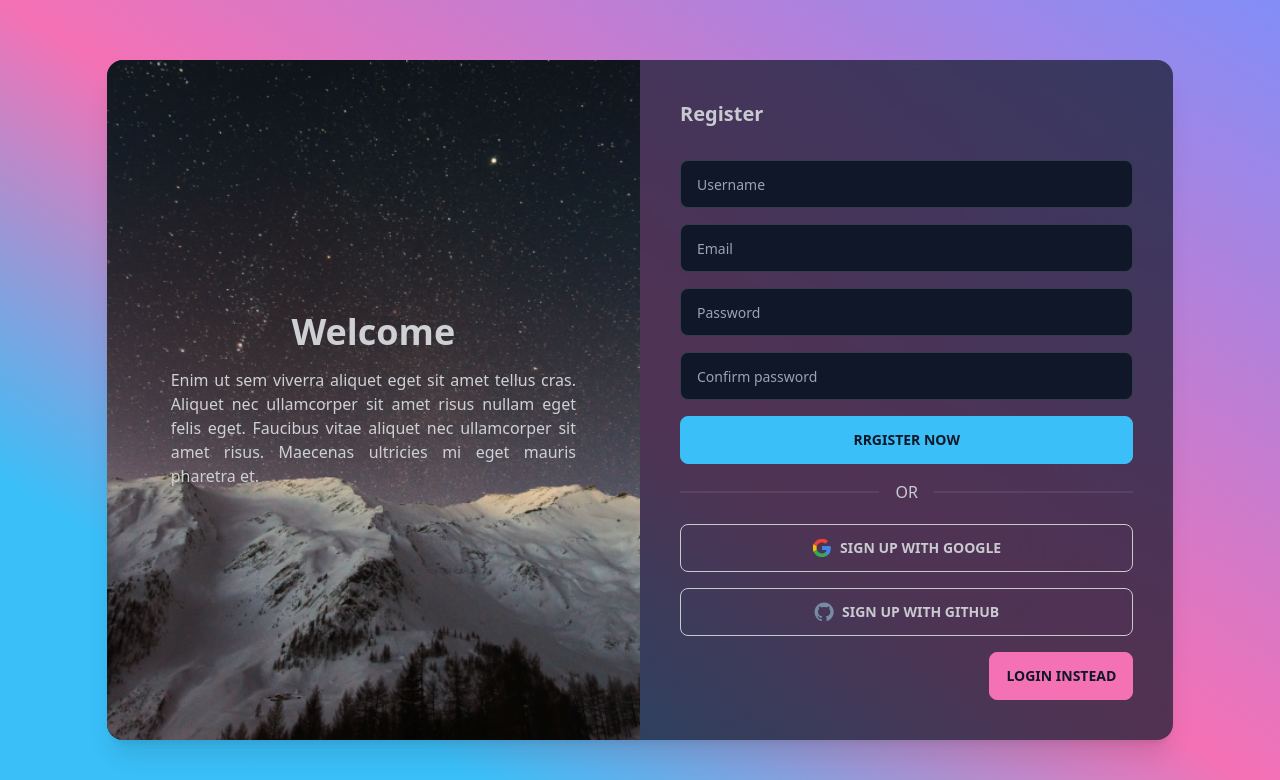
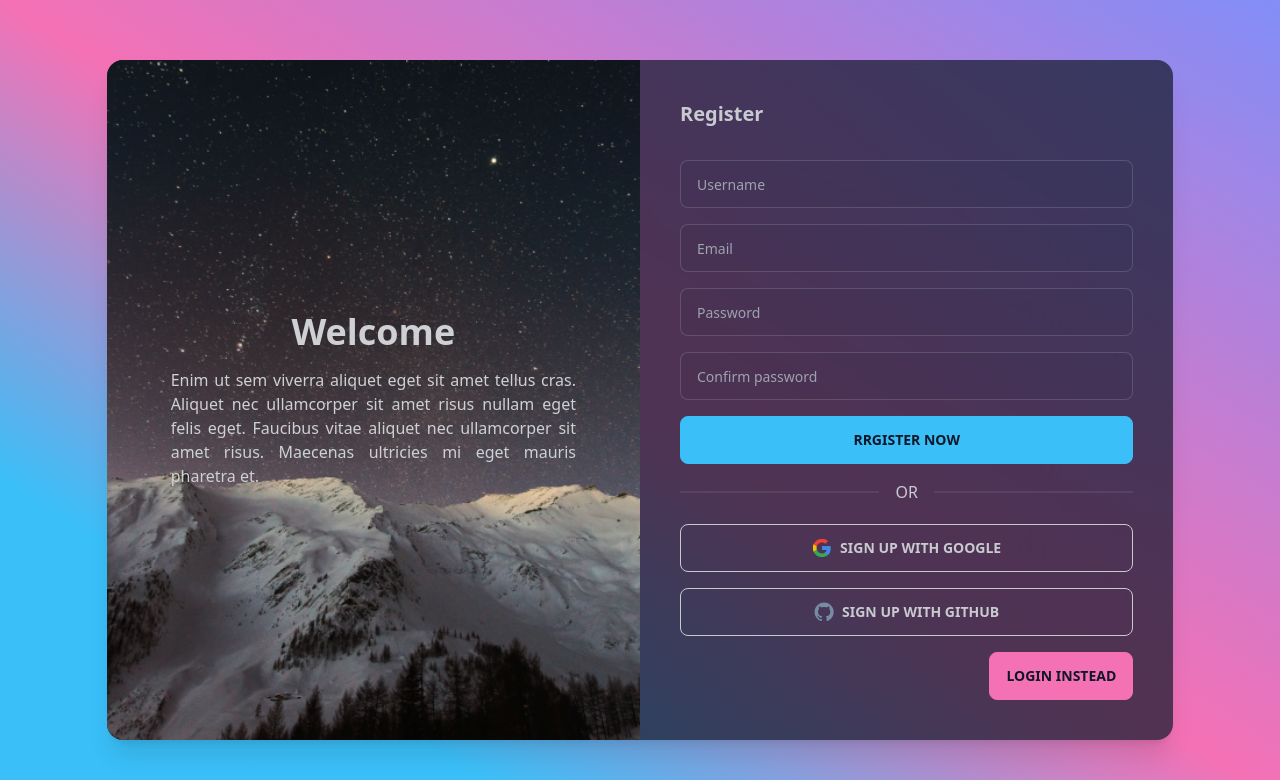
Before and after one commit to izharxyz/neon, a Django app: page /user/register/ in a window 1280 px wide. Shown: the top 780 px of the page. Run offline with Django 3.2, Linux system fonts and the light colour scheme; style sheets or scripts are compiled from the project's sources.

Commit message:
design changes

```diff
--- a/templates/partials/navbar.html
+++ b/templates/partials/navbar.html
@@ -1,6 +1,6 @@
 {% load static %}
 <div class="w-screen bg-base-100 bg-opacity-70 fixed top-0 right-0 left-0 z-10 backdrop-blur-3xl">
-    <div class="navbar px-3 max-w-7xl mx-auto">
+    <div class="navbar px-5 max-w-7xl mx-auto">
         <a href="/" class="navbar-start">
             <!-- logo icon -->
             <svg class="h-6 w-6 text-base-content"
--- a/users/templates/users/login.html
+++ b/users/templates/users/login.html
@@ -38,11 +38,11 @@
                         <input type="text"
                                name="username"
                                placeholder="Username"
-                               class="input input-bordered input-md w-full mt-4" />
+                               class="input input-bordered input-ghost input-md w-full mt-4" />
                         <input type="password"
                                name="password"
                                placeholder="Password"
-                               class="input input-bordered input-md w-full mt-4" />
+                               class="input input-bordered input-ghost input-md w-full mt-4" />
                         <button type="submit" class="btn btn-primary w-full mt-4 text-base-100">Sign In</button>
                     </form>
                     <div class="divider mt-5 lg:mt-10">OR</div>
--- a/users/templates/users/register.html
+++ b/users/templates/users/register.html
@@ -41,7 +41,7 @@
                                 <input type="text"
                                        name="username"
                                        placeholder="Username"
-                                       class="input input-bordered input-error input-md w-full mt-4"
+                                       class="input input-bordered input-ghost input-error input-md w-full mt-4"
                                        value="{{ form.username.value }}"
                                        hx-post="{% url 'check-username-exixts' %}"
                                        hx-target="#username-check"
@@ -50,7 +50,7 @@
                                 <input type="text"
                                        name="username"
                                        placeholder="Username"
-                                       class="input input-bordered input-md w-full mt-4"
+                                       class="input input-bordered input-ghost input-md w-full mt-4"
                                        value="{{ form.username.value }}"
                                        hx-post="{% url 'check-username-exixts' %}"
                                        hx-target="#username-check"
@@ -59,7 +59,7 @@
                                 <input type="text"
                                        name="username"
                                        placeholder="Username"
-                                       class="input input-bordered input-md w-full mt-4"
+                                       class="input input-bordered input-ghost input-md w-full mt-4"
                                        hx-post="{% url 'check-username-exixts' %}"
                                        hx-target="#username-check"
                                        hx-trigger="keyup" />
@@ -68,19 +68,19 @@
                                 <input type="text"
                                        name="email"
                                        placeholder="Email"
-                                       class="input input-bordered input-error input-md w-full mt-4"
+                                       class="input input-bordered input-ghost input-error input-md w-full mt-4"
                                        value="{{ form.email.value }}" />
                             {% elif form.email.value %}
                                 <input type="text"
                                        name="email"
                                        placeholder="Email"
-                                       class="input input-bordered input-md w-full mt-4"
+                                       class="input input-bordered input-ghost input-md w-full mt-4"
                                        value="{{ form.email.value }}" />
                             {% else %}
                                 <input type="text"
                                        name="email"
                                        placeholder="Email"
-                                       class="input input-bordered input-md w-full mt-4" />
+                                       class="input input-bordered input-ghost input-md w-full mt-4" />
                             {% endif %}
                         </div>
                         <div class="flex flex-row gap-4 lg:block">
@@ -88,20 +88,20 @@
                                 <input type="password"
                                        name="password1"
                                        placeholder="Password"
-                                       class="input input-bordered input-error input-md w-full mt-4" />
+                                       class="input input-bordered input-ghost input-error input-md w-full mt-4" />
                                 <input type="password"
                                        name="password2"
                                        placeholder="Confirm password"
-                                       class="input input-bordered input-error input-md w-full mt-4" />
+                                       class="input input-bordered input-ghost input-error input-md w-full mt-4" />
                             {% else %}
                                 <input type="password"
                                        name="password1"
                                        placeholder="Password"
-                                       class="input input-bordered input-md w-full mt-4" />
+                                       class="input input-bordered input-ghost input-md w-full mt-4" />
                                 <input type="password"
                                        name="password2"
                                        placeholder="Confirm password"
-                                       class="input input-bordered input-md w-full mt-4" />
+                                       class="input input-bordered input-ghost input-md w-full mt-4" />
                             {% endif %}
                         </div>
                         <button type="submit" class="btn btn-primary w-full mt-4 text-base-100">Rrgister Now</button>
```
